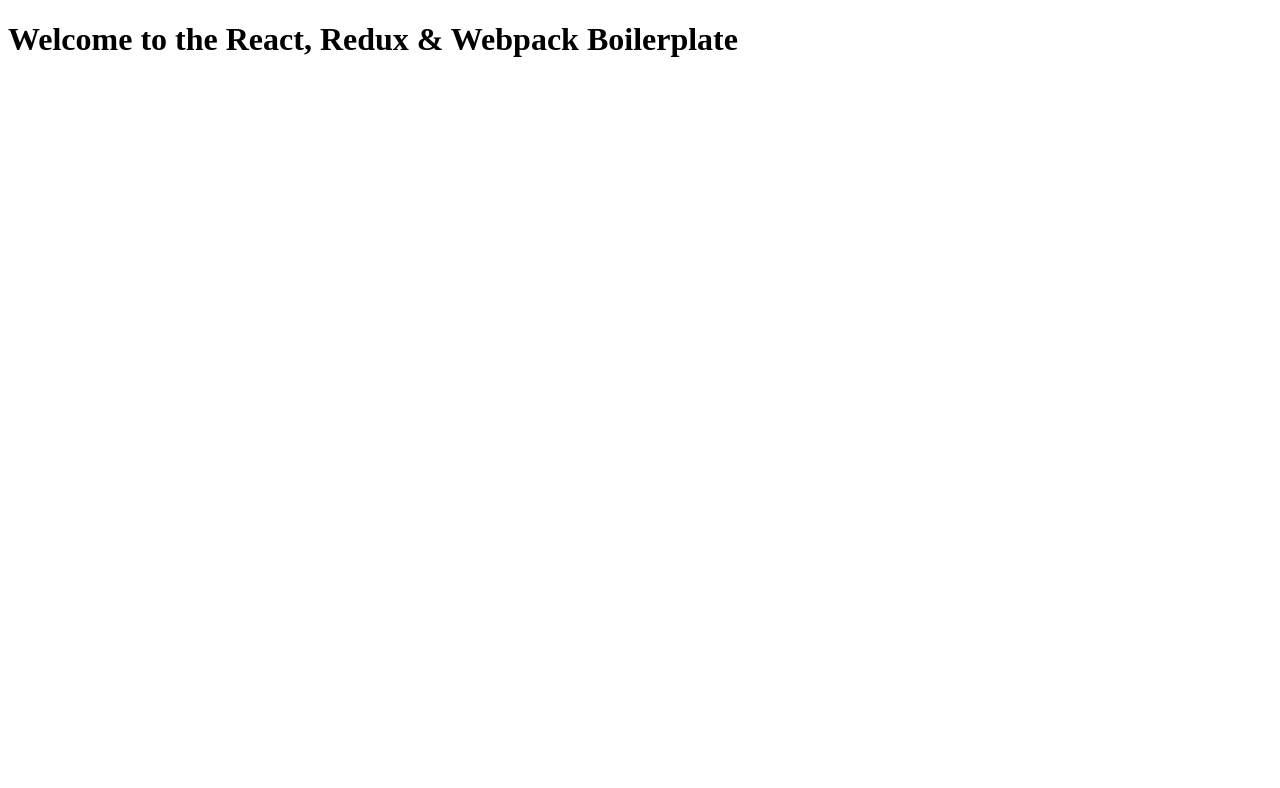
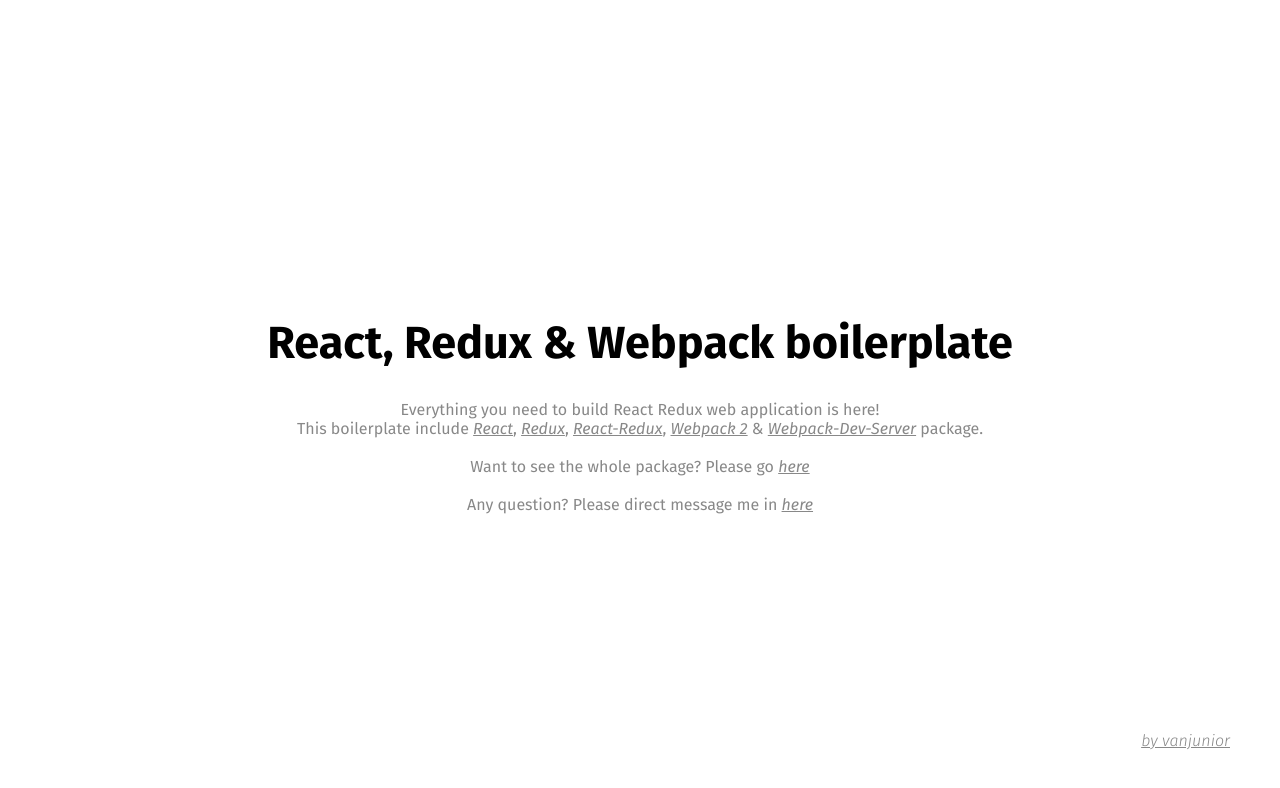
Before and after one commit to vanjunior/react-boilerplate, a React app: page / in a window 1280 px wide. Built offline with nearby package versions, Linux system fonts and the light colour scheme.

Commit message:
Adding Style for boilerplate

```diff
--- /dev/null
+++ b/assets/sass/app.scss
@@ -0,0 +1 @@
+@charset 'utf-8';
--- a/package.json
+++ b/package.json
@@ -24,6 +24,10 @@
     "babel-preset-latest": "^6.16.0",
     "babel-preset-react": "^6.16.0",
     "css-loader": "^0.26.1",
+    "extract-text-webpack-plugin": "^1.0.1",
+    "node-sass": "^4.1.1",
+    "sass-loader": "^4.1.1",
+    "style-loader": "^0.13.1",
     "webpack": "^2.2.0-rc.2",
     "webpack-dev-server": "^2.2.0-rc.0"
   },
--- a/public/index.html
+++ b/public/index.html
@@ -6,6 +6,9 @@
 	<meta name="viewport" content="width=device-width, initial-scale=1">
 	<meta http-equiv="x-ua-compatible" content="ie=edge">
 	<title>React, Redux & Webpack Boilerplate</title>
+
+	<link rel="stylesheet" href="https://fonts.googleapis.com/css?family=Fira+Sans:300,300i,400,400i,500,700" />
+	<link rel="stylesheet" href="./css/app.css" />
 </head>
 
 <body>
--- a/src/components/root.js
+++ b/src/components/app.js
@@ -1,6 +1,6 @@
 import React, { Component } from 'react';
 
-class Root extends Component {
+class App extends Component {
 
 	render() {
 		return (
@@ -12,4 +12,4 @@
 
 }
 
-export default Root;
+export default App;
--- a/src/index.js
+++ b/src/index.js
@@ -2,6 +2,20 @@
 import ReactDOM from 'react-dom';
 
 ReactDOM.render(
-	<h1>Welcome to the React, Redux & Webpack Boilerplate</h1>,
+	<div>
+		<h1>React, Redux & Webpack boilerplate</h1>
+		<div className="secondary">
+			Everything you need to build React Redux web application is here! <br />
+
+			This boilerplate include <a href="https://facebook.github.io/react/" target="_blank">React</a>, <a href="http://redux.js.org/" target="_blank">Redux</a>, <a href="https://github.com/reactjs/react-redux" target="_blank">React-Redux</a>, <a href="https://webpack.js.org/" target="_blank">Webpack 2</a> & <a href="https://github.com/webpack/webpack-dev-server" target="_blank">Webpack-Dev-Server</a> package. <br /> <br />
+
+			Want to see the whole package? Please go <a href="https://github.com/vanjunior/react-boilerplate/blob/master/package.json" target="_blank">here</a> <br /><br />
+
+			Any question? Please direct message me in <a href="https://www.facebook.com/vanjunior89" target="_blank">here</a>
+		</div>
+		<div className="ivan">
+			<a href="https://www.facebook.com/vanjunior89" target="_blank">by vanjunior</a>
+		</div>
+	</div>,
 	document.querySelector('.root-container')
 );
--- a/webpack.config.js
+++ b/webpack.config.js
@@ -22,6 +22,12 @@
 		loaders: [{
 			exclude: /node_modules/,
 			loader: 'babel-loader'
+		}, {
+			test: /\.scss$/,
+			loaders: [
+				"css-loader",
+				"sass-loader"
+			]
 		}]
 	},
 	resolve: {
```
Also changed, not shown: public/css/app.css (added).
